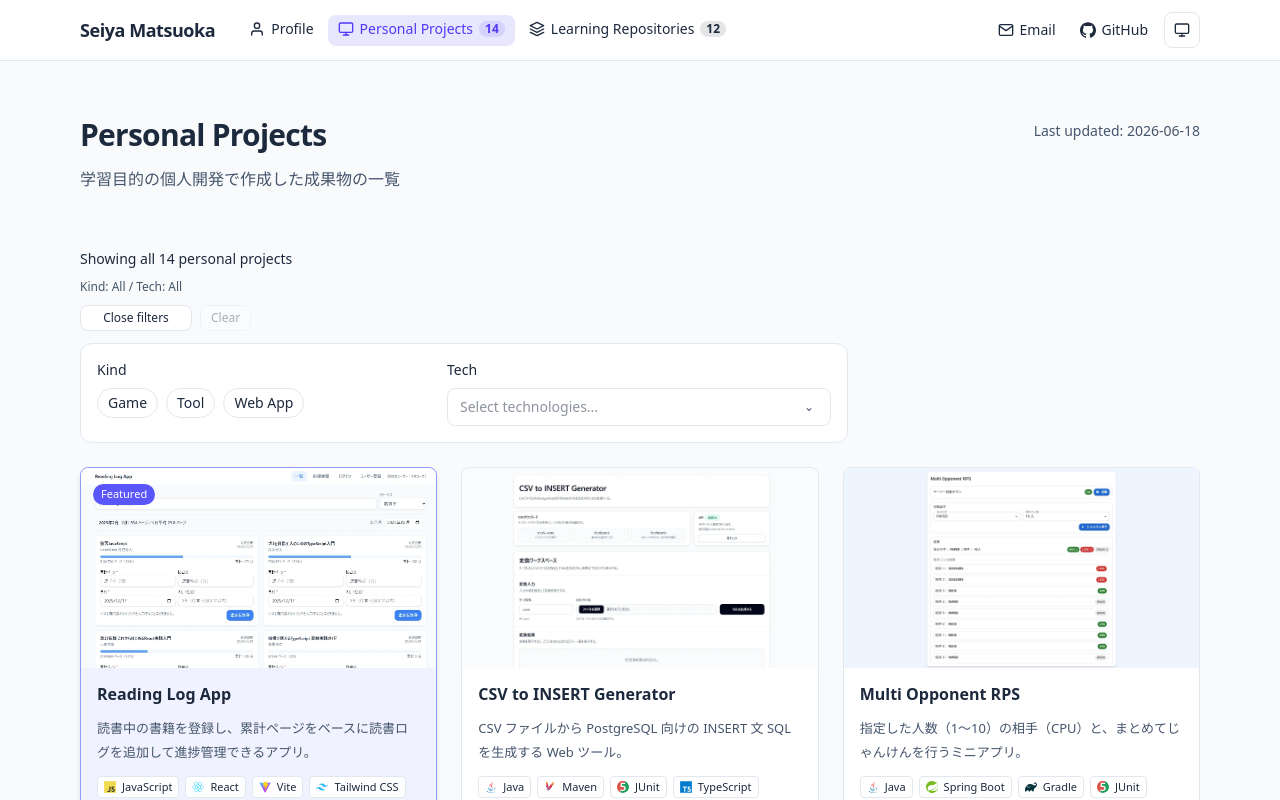
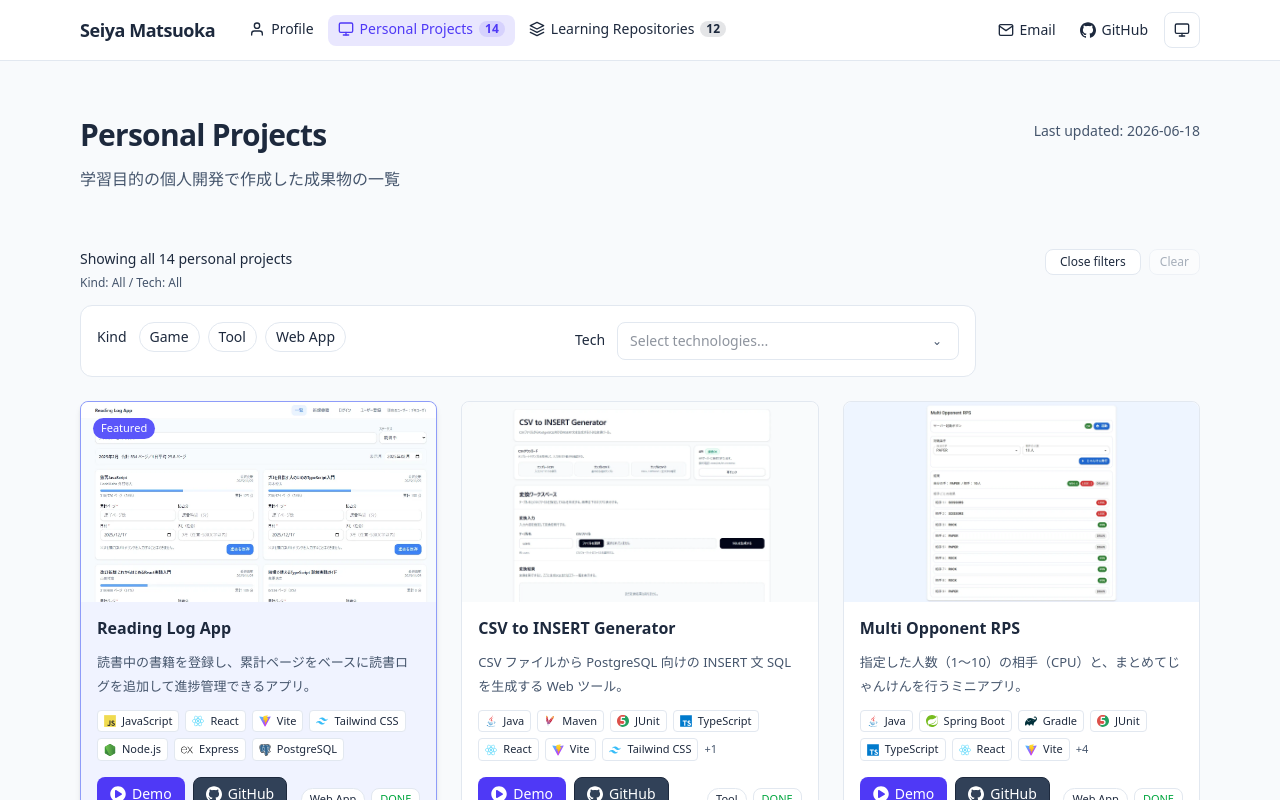
Before and after one commit to seiya-matsuoka/portfolio, a React (Vite) app: page /personal-projects in a window 1280 px wide. Both pictures are taken after a click on the button "Open filters". Shown: the top 800 px of the page. Built offline with nearby package versions, Linux system fonts and the light colour scheme.

Commit message:
feat: フィルターUIの配置と候補表示を調整

```diff
--- a/src/components/common/FilterChipGroup.tsx
+++ b/src/components/common/FilterChipGroup.tsx
@@ -9,11 +9,11 @@ type Props = {
 
 export function FilterChipGroup({ label, options, selectedValues, onToggle }: Props) {
   return (
-    <div className="flex flex-col gap-2">
-      <p className="text-sm font-medium" style={{ color: 'var(--color-fg)' }}>
+    <div className="flex flex-wrap items-center gap-x-3 gap-y-2">
+      <p className="shrink-0 text-sm font-medium" style={{ color: 'var(--color-fg)' }}>
         {label}
       </p>
-      <div className="flex flex-wrap gap-2">
+      <div className="flex min-w-0 flex-wrap gap-2">
         {options.map((option) => {
           const active = selectedValues.has(option.value);
 
--- a/src/components/common/ListFilterPanel.tsx
+++ b/src/components/common/ListFilterPanel.tsx
@@ -49,7 +49,8 @@ export function ListFilterPanel({
 
   return (
     <div className="flex flex-col gap-3">
-      <div className="flex flex-col gap-2">
+      <div className="grid gap-3 md:grid-cols-[minmax(0,1fr)_auto] md:items-start">
+        <div className="min-w-0 space-y-1">
           <p className="text-sm font-medium" style={{ color: 'var(--color-fg)' }}>
             {countText}
           </p>
@@ -57,12 +58,13 @@ export function ListFilterPanel({
           <p className="text-xs leading-5" style={{ color: 'var(--color-muted)' }}>
             {filterSummary}
           </p>
+        </div>
 
-        <div className="flex flex-wrap items-center gap-2">
+        <div className="flex flex-wrap items-center gap-2 md:justify-self-end">
           <button
             type="button"
             onClick={() => setOpen((current) => !current)}
-            className="w-28 rounded-md border px-2.5 py-1 text-xs outline-offset-2 transition focus-visible:outline focus-visible:outline-[color:var(--color-ring)]"
+            className="w-24 rounded-md border px-2.5 py-1 text-xs outline-offset-2 transition focus-visible:outline focus-visible:outline-[color:var(--color-ring)]"
             aria-expanded={open}
             aria-controls={panelId}
             aria-label={open ? 'Close filters' : 'Open filters'}
@@ -94,13 +96,13 @@ export function ListFilterPanel({
       {open && (
         <div
           id={panelId}
-          className="max-w-3xl rounded-xl border p-4"
+          className="max-w-4xl rounded-xl border p-4"
           style={{
             borderColor: 'var(--color-border)',
             background: 'var(--color-surface)',
           }}
         >
-          <div className="grid gap-5 md:grid-cols-[minmax(0,1fr)_minmax(16rem,24rem)]">
+          <div className="grid gap-4 md:grid-cols-[minmax(0,1fr)_minmax(16rem,24rem)] md:items-start">
             <FilterChipGroup
               label="Kind"
               options={kindOptions}
--- a/src/components/common/MultiSelectCombobox.tsx
+++ b/src/components/common/MultiSelectCombobox.tsx
@@ -75,11 +75,17 @@ export function MultiSelectCombobox({
   }, [open]);
 
   return (
-    <div ref={rootRef} className="relative flex flex-col gap-2">
-      <label htmlFor={inputId} className="text-sm font-medium" style={{ color: 'var(--color-fg)' }}>
+    <div ref={rootRef} className="flex flex-col gap-2">
+      <div className="grid grid-cols-[auto_minmax(0,1fr)] items-start gap-x-3 gap-y-2">
+        <label
+          htmlFor={inputId}
+          className="pt-2 text-sm font-medium"
+          style={{ color: 'var(--color-fg)' }}
+        >
           {label}
         </label>
 
+        <div className="min-w-0 space-y-2">
           {selectedOptions.length > 0 && (
             <div className="flex flex-wrap gap-1.5" aria-label={`Selected ${label}`}>
               {selectedOptions.map((option) => (
@@ -141,7 +147,6 @@ export function MultiSelectCombobox({
             >
               {open ? '×' : '⌄'}
             </button>
-      </div>
 
             {open && (
               <div
@@ -183,7 +188,12 @@ export function MultiSelectCombobox({
                         <span className="w-4 shrink-0 text-xs" aria-hidden="true">
                           {active ? '✓' : ''}
                         </span>
+                        <span
+                          className="flex h-4 w-4 shrink-0 items-center justify-center"
+                          aria-hidden="true"
+                        >
                           <OptionIcon option={option} className="h-4 w-4" />
+                        </span>
                         <span>{option.label}</span>
                       </button>
                     );
@@ -192,5 +202,8 @@ export function MultiSelectCombobox({
               </div>
             )}
           </div>
+        </div>
+      </div>
+    </div>
   );
 }
```
Lines whose indentation alone changed are shown as unchanged.
